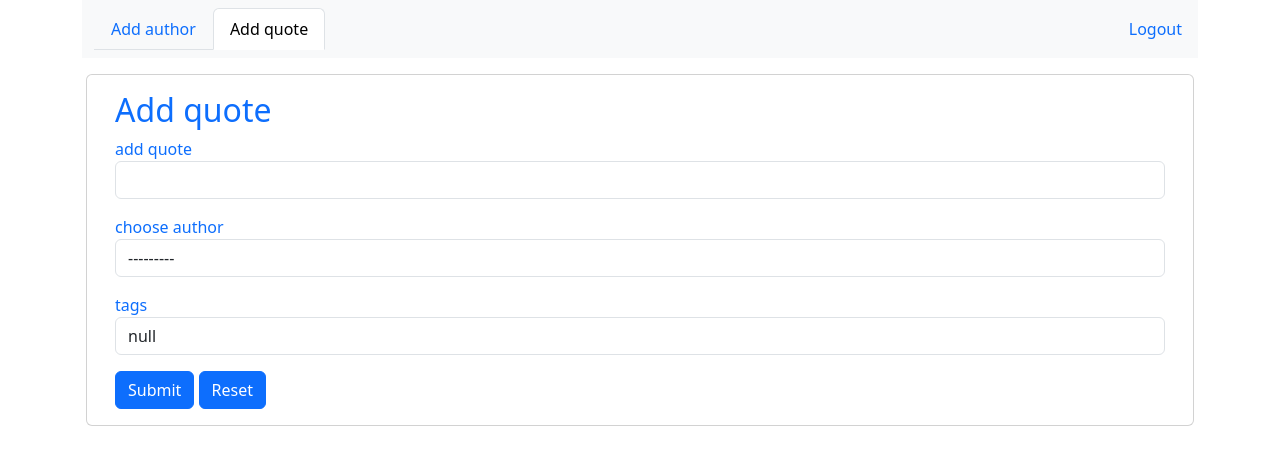
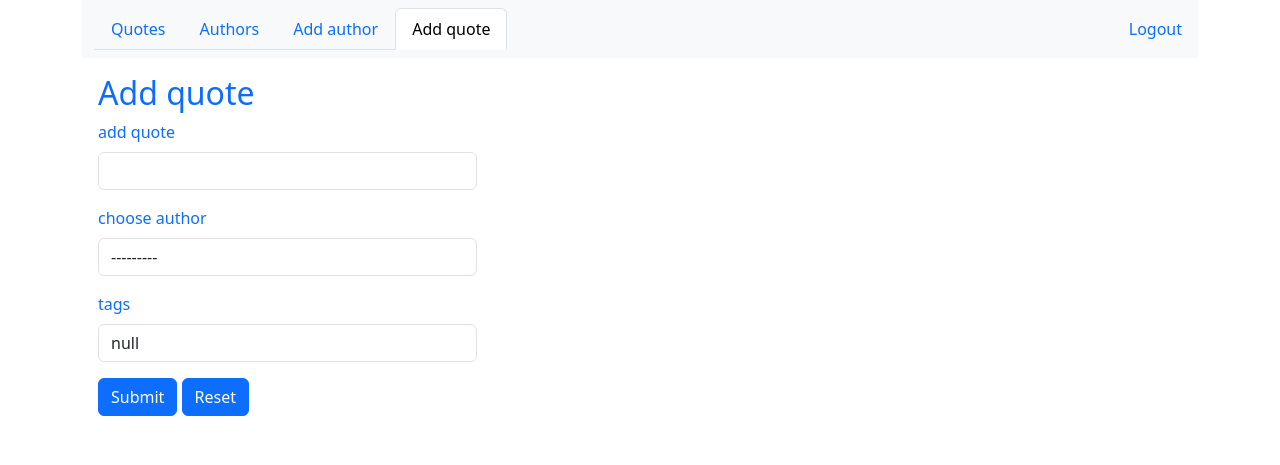
Before and after one commit to Kirienko-Alyona/python_web_hw10, a Django app: page /add_quote/ in a window 1280 px wide. Shown: the top 465 px of the page. Run offline with Django 4.2, Linux system fonts and the light colour scheme; the visitor is signed in with stand-in values (Sample User, id 1); data that the repository does not hold is empty.

Commit message:
cute site

```diff
--- a/hw10/hw10/mysite/app_mysite/templates/app_mysite/add_quote.html
+++ b/hw10/hw10/mysite/app_mysite/templates/app_mysite/add_quote.html
@@ -8,21 +8,21 @@
 
     <div class="w-100 p-3">
         <div class="row">
-          <div class="card">
-            <div class="card-body">
+          <div>
+            <div class="card-body" style="width: 35%;">
               <h2 class="text-primary">Add quote</h2>
               <div class="mb-3">
-                <label class="text-primary" class="form-label">add quote</label>
+                <label class="text-primary form-label">add quote</label>
                 {{form_quote.quote}}
                 <span>{{ form_quote.errors.quote }}</span>
               </div>
               <div class="mb-3">
-                <label class="text-primary" class="form-label">choose author</label>
+                <label class="text-primary form-label">choose author</label>
                 {{form_quote.author}}
                 <span>{{ form_quote.errors.author }}</span>
               </div>
               <div class="mb-3">
-                <label class="text-primary" class="form-label">tags</label>
+                <label class="text-primary form-label">tags</label>
                 {{form_quote.tags}}
                 <span>{{ form_quote.errors.tags }}</span>
               </div>
--- a/hw10/hw10/mysite/app_mysite/templates/app_mysite/base.html
+++ b/hw10/hw10/mysite/app_mysite/templates/app_mysite/base.html
@@ -18,6 +18,20 @@
 
         <div class="container-fluid">
             <ul class="nav nav-tabs">
+                <li class="nav-item" role="presentation">
+                    {% if request.get_full_path == "/quotes/" %}
+                    <a class="nav-link active" href="{% url 'app_mysite:quotes' %}">Quotes</a>
+                    {% else %}
+                    <a class="nav-link" href="{% url 'app_mysite:quotes' %}">Quotes</a>
+                    {% endif %}
+                </li>
+                <li class="nav-item" role="presentation">
+                    {% if request.get_full_path == "/authors/" %}
+                    <a class="nav-link active" href="{% url 'app_mysite:authors' %}">Authors</a>
+                    {% else %}
+                    <a class="nav-link" href="{% url 'app_mysite:authors' %}">Authors</a>
+                    {% endif %}
+                </li>
                 <li class="nav-item" role="presentation">
                     {% if request.get_full_path == "/add_author/" %}
                     <a class="nav-link active" href="{% url 'app_mysite:add_author' %}">Add author</a>
--- a/hw10/hw10/mysite/users/templates/users/signin.html
+++ b/hw10/hw10/mysite/users/templates/users/signin.html
@@ -21,6 +21,7 @@
 
 <form method="post">
     {% csrf_token %}
+    <div style="width: 35%;">
         <div class="form-row">
             <div class="mb-3">
                 <label class="text-primary" class="form-label">Username</label>
@@ -37,5 +38,6 @@
         </div>
         <button type="submit" class="btn btn-primary">Sing In</button>
         <button type="reset" class="btn btn-primary">Reset</button>
+    </div>
 </form>
 {% endblock %}
--- a/hw10/hw10/mysite/users/templates/users/signup.html
+++ b/hw10/hw10/mysite/users/templates/users/signup.html
@@ -4,6 +4,7 @@
 <h2 class="text-primary">SignUp</h2>
 <form method="post">
     {% csrf_token %}
+    <div style="width: 35%;">
         <div class="form-row">
             <div class="mb-3">
                 <label class="text-primary" class="form-label">Username</label>
@@ -48,5 +49,6 @@
         </div>
         <button type="submit" class="btn btn-primary">Sing Up</button>
         <button type="reset" class="btn btn-primary">Reset</button>
+    </div>
 </form>
 {% endblock %}
```
Lines whose indentation alone changed are shown as unchanged.
